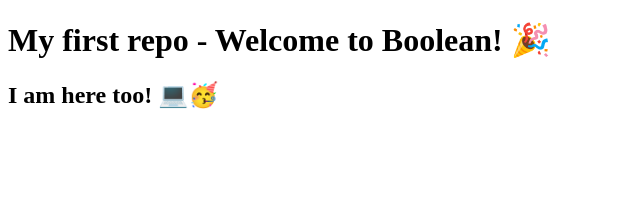
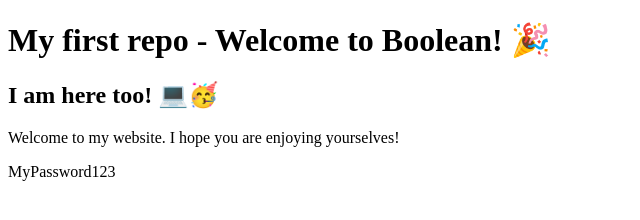
Before and after one commit to MinimumViablePerson/boolean-uk-first-repo, a website: page index.html in a window 1280 px wide. Shown: the whole page, without its empty margins (0-640 px from the left). Drawn offline with Linux system fonts and the light colour scheme.

Commit message:
added paragraph

```diff
--- a/index.html
+++ b/index.html
@@ -13,5 +13,7 @@
     <h2>
       I am here too! 💻🥳
     </h2>
+    <p>Welcome to my website. I hope you are enjoying yourselves!</p>
+    MyPassword123
   </body>
 </html>
```
